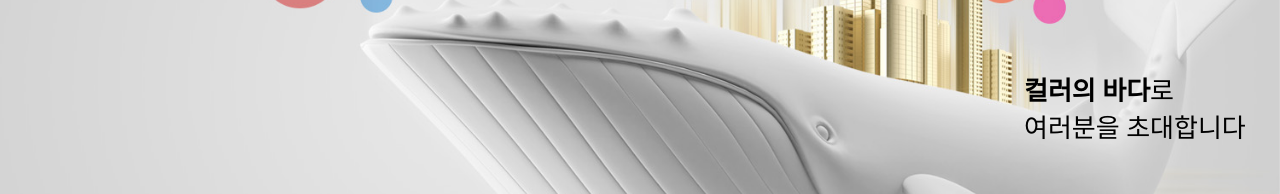
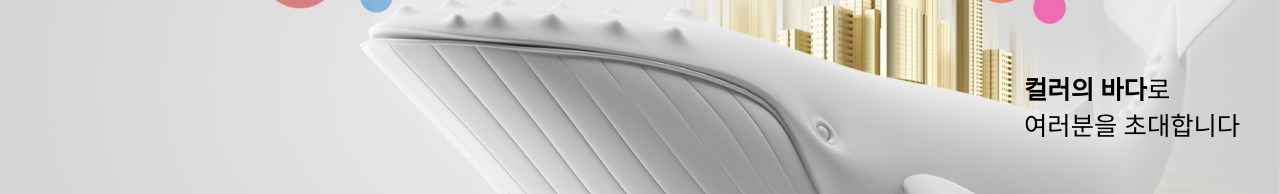
Before and after one commit to ansomin/cst_solution, a plain HTML site: page index.html in a window 1280 px wide. Shown: the part 241-435 px from the top of the page. Drawn offline with nearby package versions, Linux system fonts and the light colour scheme; a web font is replaced by a local one.

Commit message:
Add files via upload

```diff
--- a/css/style.css
+++ b/css/style.css
@@ -355,7 +355,7 @@ footer {
 
 @media screen and (max-width: 1375px) {
     #color_sea {
-        font-size:2.0em;
+        font-size:1.95em;
     }
 
 }
```
